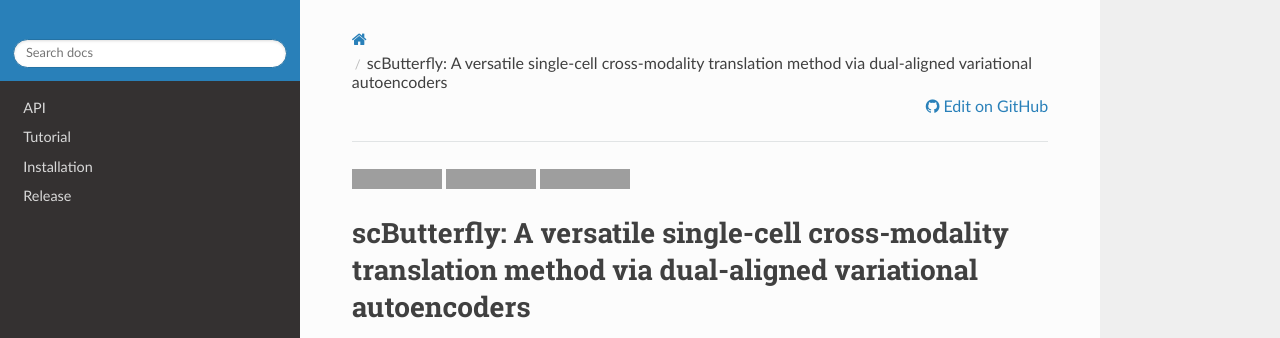
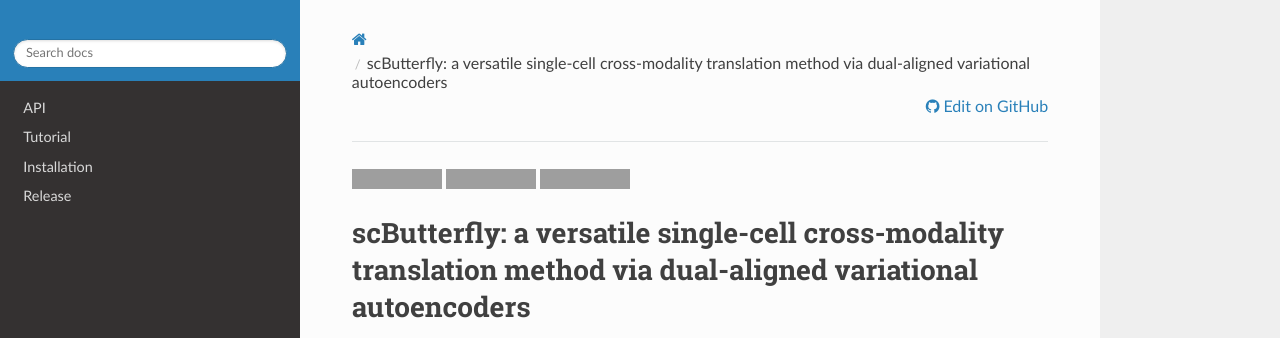
Before and after one commit to BioX-NKU/scButterfly, a Sphinx documentation site: the page built from docs/source/index.rst, in a window 1280 px wide and 1007 px high, cut to the strip 0-338 px from the top of the window. Built offline with Sphinx 7.4.7 and the Read the Docs theme 2.0.0, drawn with Linux system fonts in a browser that asks for light colours; pages that are not in the unit, such as notebooks, are missing from menus; grey boxes are pictures that could not be loaded.

Commit message:
Update index.rst

```diff
--- a/docs/source/index.rst
+++ b/docs/source/index.rst
@@ -10,7 +10,7 @@
 
 
 
-scButterfly: A versatile single-cell cross-modality translation method via dual-aligned variational autoencoders
+scButterfly: a versatile single-cell cross-modality translation method via dual-aligned variational autoencoders
 ==================================================================================================================
 
 Recent advancements for simultaneously profiling multi-omic modalities within individual cells have enabled the interrogation of cellular heterogeneity and molecular hierarchy. However, technical limitations lead to highly noisy multi-modal data and substantial costs. Although computational methods have been proposed to translate single-cell data across modalities, b broad applications of the methods still remain impeded b by formidable challenges. Here, we proposed scButterfly, a versatile single-cell cross-modality translation method based on dual-aligned variational autoencoders and innovative data augmentation schemes. With comprehensive experiments on multiple datasets, we provide compelling evidence of scButterfly's superiority over baseline methods in preserving cellular heterogeneity while translating d datasets o of various contexts and i in revealing cell type-specific biological insights.Besides, we d demonstrate the extensive applications of scButterfly for integrative multi-omics analysis of single-modality data, data enhancement of poor-quality single-cell multi-omics, and automatic cell type annotation of scATAC-seq data. Additionally, scButterfly can be generalized to unpaired data training and perturbation-response analysis via our data augmentation and optimal transport strategies. Moreover, scButterfly exhibits the capability i in consecutive translation from epigenome to transcriptome to proteome and has the potential to decipher novel biomarkers.
```
